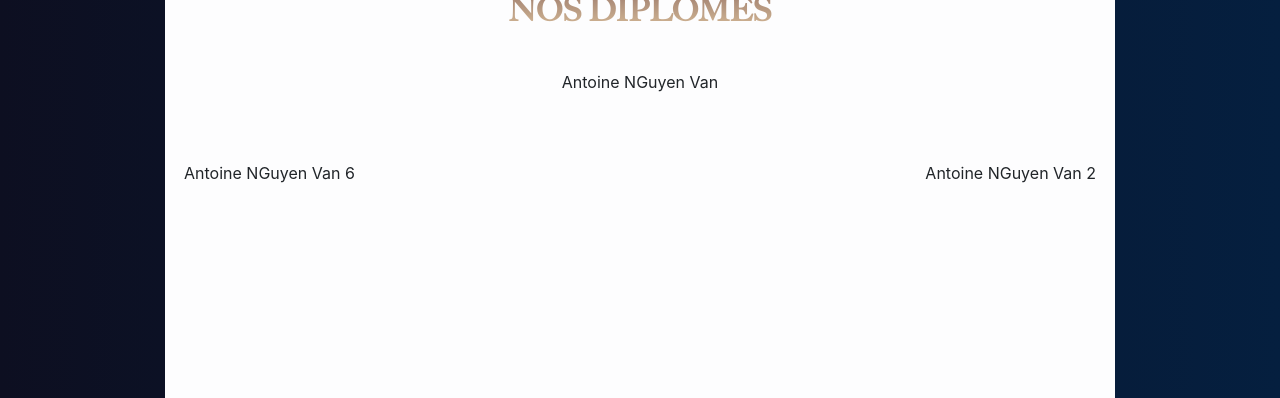
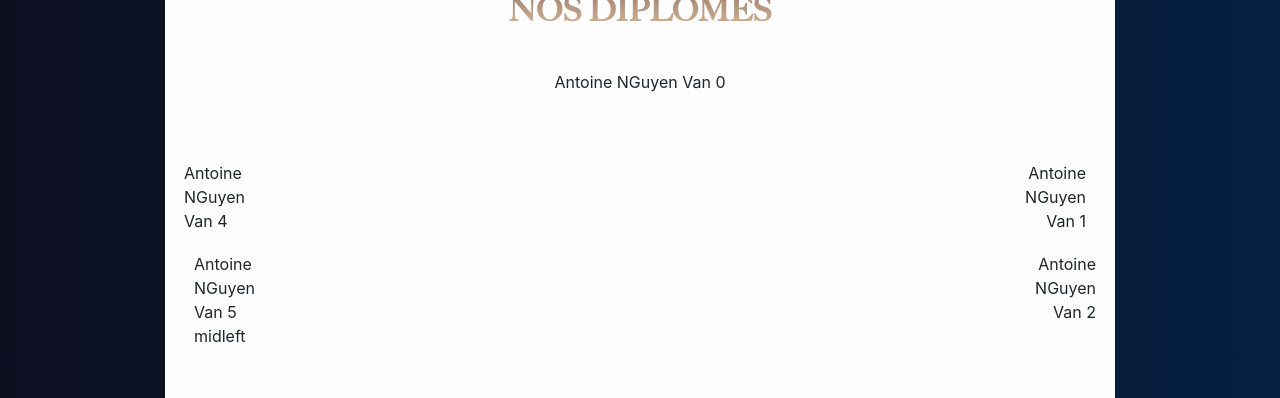
Before and after one commit to AnthonyDGX/RDD2019, a Vue app in the folder client/: page /#/Diplomes in a window 1280 px wide. Shown: the part 154-552 px from the top of the page. Built offline with nearby package versions, Linux system fonts and the light colour scheme; what vue-particles would draw is missing.

Commit message:
carousel can display 6 elements

```diff
--- a/client/src/components/carousel/Carousel.vue
+++ b/client/src/components/carousel/Carousel.vue
@@ -17,7 +17,16 @@ export default {
       slides: [],
       students: [
           {
-              nom: "NGuyen Van",
+              nom: "NGuyen Van 0",
+              prenom: "Antoine",
+              reve: "Astronaute",
+              surnom: "Titi",
+              descr: "Pirouette Cacahuete",
+              photoReve: "astro.png",
+              photoProfil: "antoine.png"
+          },
+          {
+              nom: "NGuyen Van 1",
               prenom: "Antoine",
               reve: "Astronaute",
               surnom: "Titi",
@@ -51,17 +60,8 @@ export default {
               descr: "Pirouette Cacahuete",
               photoReve: "astro.png",
               photoProfil: "antoine.png"
-          },
-          {
+          },{
               nom: "NGuyen Van 5",
-              prenom: "Antoine",
-              reve: "Astronaute",
-              surnom: "Titi",
-              descr: "Pirouette Cacahuete",
-              photoReve: "astro.png",
-              photoProfil: "antoine.png"
-          },{
-              nom: "NGuyen Van 6",
               prenom: "Antoine",
               reve: "Astronaute",
               surnom: "Titi",
--- a/client/src/components/carousel/CarouselSlide.vue
+++ b/client/src/components/carousel/CarouselSlide.vue
@@ -1,10 +1,21 @@
 <template>
-  <div class v-show="mainElement || rightElement || leftElement">
+  <div
+    class
+    v-show="mainElement || rightElement || leftElement || midLeftElement || midRightElement"
+  >
     <div class="middle" v-show="mainElement">{{student.prenom}} {{student.nom}}</div>
 
     <slot></slot>
     <div class="right hidden" v-show="rightElement">
       {{student.prenom}} {{student.nom}}
+      <slot></slot>
+    </div>
+    <div class="midRight hidden" v-show="midRightElement">
+      {{student.prenom}} {{student.nom}}
+      <slot></slot>
+    </div>
+    <div class="midLeft hidden" v-show="midLeftElement">
+      {{student.prenom}} {{student.nom}} midleft
       <slot></slot>
     </div>
     <div class="left hidden" v-show="leftElement">
@@ -21,6 +32,8 @@ export default {
       index: 0,
       maxSlide: 0,
       left: false,
+      midLeft: false,
+      midRight: false,
       right: false,
       middle: false,
       student: {
@@ -40,28 +53,54 @@ export default {
       return this.index === this.$parent.index;
     },
     rightElement() {
-      if (this.$parent.index === this.maxSlide - 1 && this.index === 0) {
-        console.log("RIGGGHT");
+      if (this.$parent.index === this.maxSlide - 2 && this.index === 0) {
+        console.log("RIGHT");
+        this.right = true;
+        return this.right;
+      }
+      if (this.$parent.index === this.maxSlide - 1 && this.index === 1) {
         console.log(this.index);
         this.right = true;
         return this.right;
       }
-      this.index === this.$parent.index + 1
+      this.index === this.$parent.index + 2
         ? (this.right = true)
         : (this.right = false);
       return this.right;
     },
     leftElement() {
-      if (this.$parent.index === 0 && this.index === this.maxSlide - 1) {
-        console.log("LEFFFT");
-        console.log(this.index);
+      if (this.$parent.index === 0 && this.index === this.maxSlide - 2) {
         this.left = true;
         return this.left;
       }
-      this.index === this.$parent.index - 1
+      if (this.$parent.index === 1 && this.index === this.maxSlide - 1) {
+        this.left = true;
+        return this.left;
+      }
+      this.index === this.$parent.index - 2
         ? (this.left = true)
         : (this.left = false);
       return this.left;
+    },
+    midRightElement() {
+      if (this.$parent.index === this.maxSlide - 1 && this.index === 0) {
+        this.midRight = true;
+        return this.midRight;
+      }
+      this.index === this.$parent.index + 1
+        ? (this.midRight = true)
+        : (this.midRight = false);
+      return this.midRight;
+    },
+    midLeftElement() {
+      if (this.$parent.index === 0 && this.index === this.maxSlide - 1) {
+        this.midLeft = true;
+        return this.midLeft;
+      }
+      this.index === this.$parent.index - 1
+        ? (this.midLeft = true)
+        : (this.midLeft = false);
+      return this.midLeft;
     },
     mainElement() {
       this.index === this.$parent.index
@@ -91,15 +130,29 @@ export default {
   position: absolute;
   left: 0px;
   padding-top: 10%;
-  width: 20%;
+  width: 10%;
 }
 
 .right {
   text-align: right;
   position: absolute;
   right: 0px;
-  width: 20%;
+  width: 10%;
+  padding-top: 20%;
+}
+.midRight {
+  text-align: right;
+  position: absolute;
+  right: 10px;
+  width: 10%;
   padding-top: 10%;
+}
+.midLeft {
+  text-align: left;
+  position: absolute;
+  left: 10px;
+  width: 10%;
+  padding-top: 20%;
 }
 
 .middle {
@@ -107,7 +160,7 @@ export default {
   position: absolute;
   width: 60%;
   left: calc(50% - 30%);
-   @media (max-width: 992px) {
+  @media (max-width: 992px) {
     width: 80% !important;
     left: calc(50% - 40%);
   }
```
